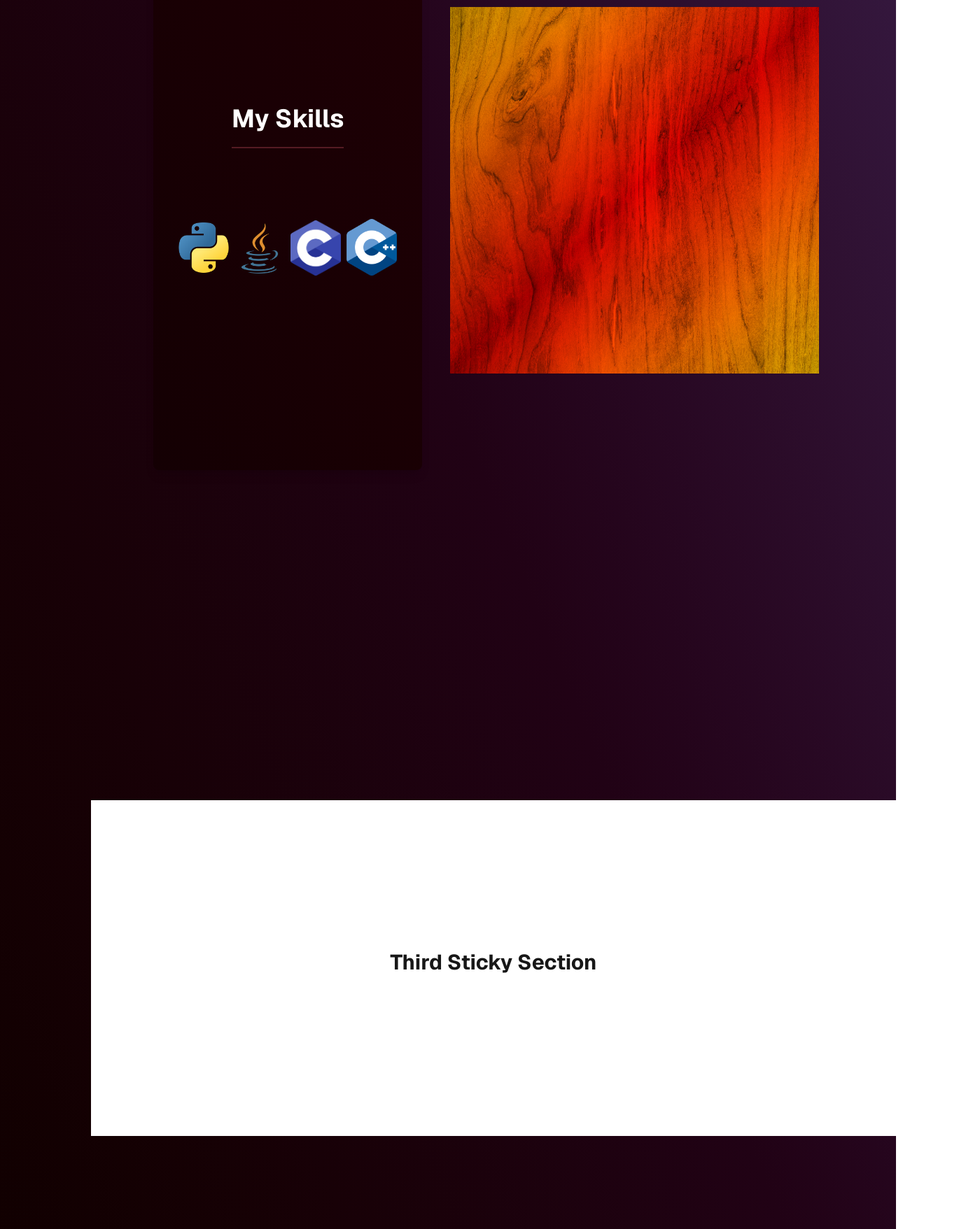
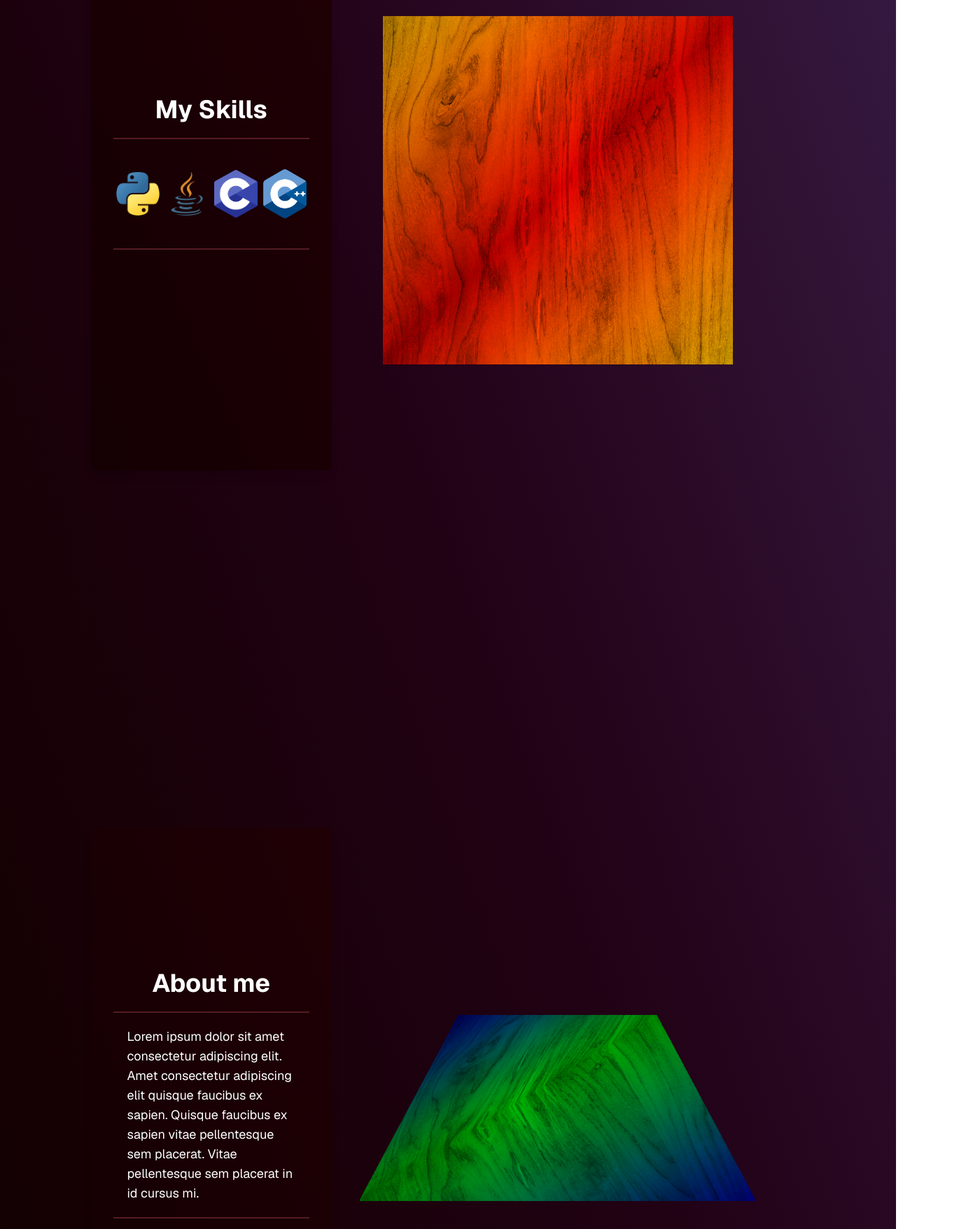
Before and after one commit to ConnorKnoetze/connorknoetze.com, a Next.js app: page / in a window 1280 px wide. Shown: the part 1040-2797 px from the top of the page at 70% size, 1370 px wide, since content can reach past the window. Built offline with nearby package versions, Linux system fonts and the light colour scheme.

Commit message:
modified:   app/page.tsx 	new file:   public/opengl_trapazoid.png

```diff
--- a/app/page.tsx
+++ b/app/page.tsx
@@ -192,7 +192,7 @@ export default function Home() {
                   className={`flex-1 flex flex-col justify-center w-[350px] max-w-[400px] text-white bg-gradient-to-bl from-licorice to-very_dark_brown rounded-lg shadow-lg p-8 mb-20 h-[100vh] transition-all duration-700 ease-out
                     ${visible ? "translate-x-0 opacity-100" : "-translate-x-32 opacity-0"}`}
                 >
-                <h2 className="text-4xl pt-42 font-bold mb-4">Welcome to My Portfolio</h2>
+                  <h2 className="text-4xl pt-42 font-bold mb-4 border-b-2 border-cocoa_bean">Welcome to My Portfolio</h2>
                   <p className="text-lg text-white dark:text-gray-200">
                     Lorem ipsum dolor sit amet consectetur adipiscing elit. Amet
                     consectetur adipiscing elit quisque faucibus ex sapien. Quisque
@@ -211,6 +211,7 @@ export default function Home() {
                       About
                       </a>
                   </li>
+                  <div className="flex flex-[0.4]"></div>
                 </div>
               <div
                 className={`flex-1 max-w-[30vw]
@@ -234,7 +235,7 @@ export default function Home() {
           </div>
 
           {/* Second Sticky Animated Section */}
-          <div id="My Skills" className="relative w-full h-[150vh] flex items-start justify-center mt-20 ml-[7vw]">
+          <div id="My Skills" className="relative w-full h-[150vh] flex items-start justify-center mt-20">
             <div
               ref={sectionRef2}
               className={`sticky top-[3vh] flex flex-row items-center w-full h-[100vh] min-h-[300px] justify-center transition-all duration-700 ease-out
@@ -243,11 +244,11 @@ export default function Home() {
             >
               <div className={`flex-1 flex flex-col justify-center w-full max-w-[600px] h-[100vh] text-white bg-gradient-to-bl from-licorice to-very_dark_brown rounded-lg shadow-lg p-8 mb-20 transition-all duration-700 ease-out
                   ${visible ? "translate-x-0 opacity-100" : "-translate-x-32 opacity-0"}`}>
-                <div className="flex flex-1 w-full h-1/6 items-end pb-5 justify-center min-w-70"
+                <div className="flex flex-[0.7] w-full items-end pb-5 justify-center min-w-70 border-b-2 border-cocoa_bean"
                 >
                   <h1 className="text-4xl font-bold ">My Skills</h1>
                 </div>
-                <div className="flex flex-1 flex-row w-full h-full">
+                <div className="flex flex-[0.4] flex-row w-full h-full border-b-2 border-cocoa_bean">
                   <div className="flex flex-[1] flex-col w-full h-full items-center justify-center p-1"
                     >
                       <Image
@@ -257,7 +258,7 @@ export default function Home() {
                       height={100}
                       />
                   </div>
-                  <div className="flex flex-[1] flex-col w-full h-full items-center justify-center p-1 border-t-2 border-cocoa_bean"
+                  <div className="flex flex-[1] flex-col w-full h-full items-center justify-center p-1"
                   >
                     <Image
                     src="/java.png"
@@ -266,7 +267,7 @@ export default function Home() {
                     height={100}
                     />
                   </div>
-                  <div className="flex flex-[1] flex-col w-full h-full items-center justify-center p-1 border-t-2 border-cocoa_bean"
+                  <div className="flex flex-[1] flex-col w-full h-full items-center justify-center p-1"
                   >
                     <Image
                     src="/c_lang.png"
@@ -285,11 +286,12 @@ export default function Home() {
                     />
                   </div>
                 </div>
-                <div className="flex flex-[0.5] w-full items-center justify-center min-w-70 ml-10 max-w-[600px]"></div>
+
+                <div className="flex flex-[0.725] w-full items-center justify-center min-w-70 max-w-[600px]"></div>
                 </div>
               <div className="flex items-center justify-center w-full h-full ">
                 <div
-                  className={`flex-[1] flex items-center justify-center max-w-[600px] mr-50 ml-10 mb-20 h-full transition-all duration-700 ease-linear relative
+                className={`flex-1 flex items-center justify-center min-w-[50px] max-w-[500px] mr-50 ml-10 mb-20 h-full transition-all duration-700 ease-linear relative
                   ${visible ? "translate-x-0 opacity-100" : "-translate-x-32 opacity-0"} hidden sm:flex`}
                 >
                   <Image
@@ -304,14 +306,49 @@ export default function Home() {
               </div>
             </div>
           </div>
-          <div id="About" className="relative w-full h-[100vh] flex items-start justify-center">
+          <div id="About" className="relative w-full h-[150vh] flex items-start justify-center mt-20">
             <div
               ref={sectionRef3}
-              className={`sticky top-[20vh] flex flex-row items-center w-full h-[60vh] min-h-[300px] justify-center p-5 bg-white transition-all duration-700 ease-out
+              className={`sticky top-[3vh] flex flex-row items-center w-full h-[100vh] min-h-[300px] justify-center transition-all duration-700 ease-out
                 ${hasAnimatedIn3 ? (visible3 ? 'translate-x-0 opacity-100' : '-translate-x-32 opacity-0 pointer-events-none') : 'opacity-0 pointer-events-none'}`}
               style={exitStyle3}
             >
-              <h2 className="text-3xl font-bold mb-4">Third Sticky Section</h2>
+              <div className={`flex-1 flex flex-col justify-center w-full max-w-[600px] h-[100vh] text-white bg-gradient-to-bl from-licorice to-very_dark_brown rounded-lg shadow-lg p-8 mb-20 transition-all duration-700 ease-out
+                  ${visible ? "translate-x-0 opacity-100" : "-translate-x-32 opacity-0"}`}>
+                <div className="flex flex-[0.7] w-full h-1/6 items-end pb-5 justify-center min-w-70 border-b-2 border-cocoa_bean"
+                >
+                  <h1 className="text-4xl font-bold ">About me</h1>
+                </div>
+
+                <div className="flex flex-[0.4] w-full justify-center min-w-70 max-w-[600px] border-b-2 border-cocoa_bean">
+                  <p className="text-lg text-white dark:text-gray-200 p-5">
+                  Lorem ipsum dolor sit amet consectetur adipiscing elit. Amet
+                  consectetur adipiscing elit quisque faucibus ex sapien. Quisque
+                  faucibus ex sapien vitae pellentesque sem placerat. Vitae
+                  pellentesque sem placerat in id cursus mi.
+                </p>
+                </div>
+                <div className="flex flex-[0.7] w-full h-full"></div>
+              </div>
+              <div className="flex items-center justify-center w-full h-full ">
+                <div
+                className={`flex-1 max-w-[30vw]
+                  ${visible ? "translate-x-0 opacity-100" : "-translate-x-32 opacity-0"} hidden 2xl:flex`}
+                ></div>
+                <div
+                className={`flex-1 flex items-center justify-center min-w-[50px] max-w-[700px] mr-50 ml-10 mb-20 h-full transition-all duration-700 ease-linear relative
+                  ${visible ? "translate-x-0 opacity-100" : "-translate-x-32 opacity-0"} hidden sm:flex`}
+              >
+                  <Image
+                    priority={true}
+                    src="/opengl_trapazoid.png"
+                    alt="Profile"
+                    fill
+                    style={{ objectFit: "contain" }}
+                    sizes="(max-width: 500px) 100vw "
+                  />
+                </div>
+              </div>
             </div>
           </div>
         <div className="h-[20vh]"></div>
```
Also changed, not shown: public/opengl_trapazoid.png (added). Lines whose indentation alone changed are shown as unchanged.
